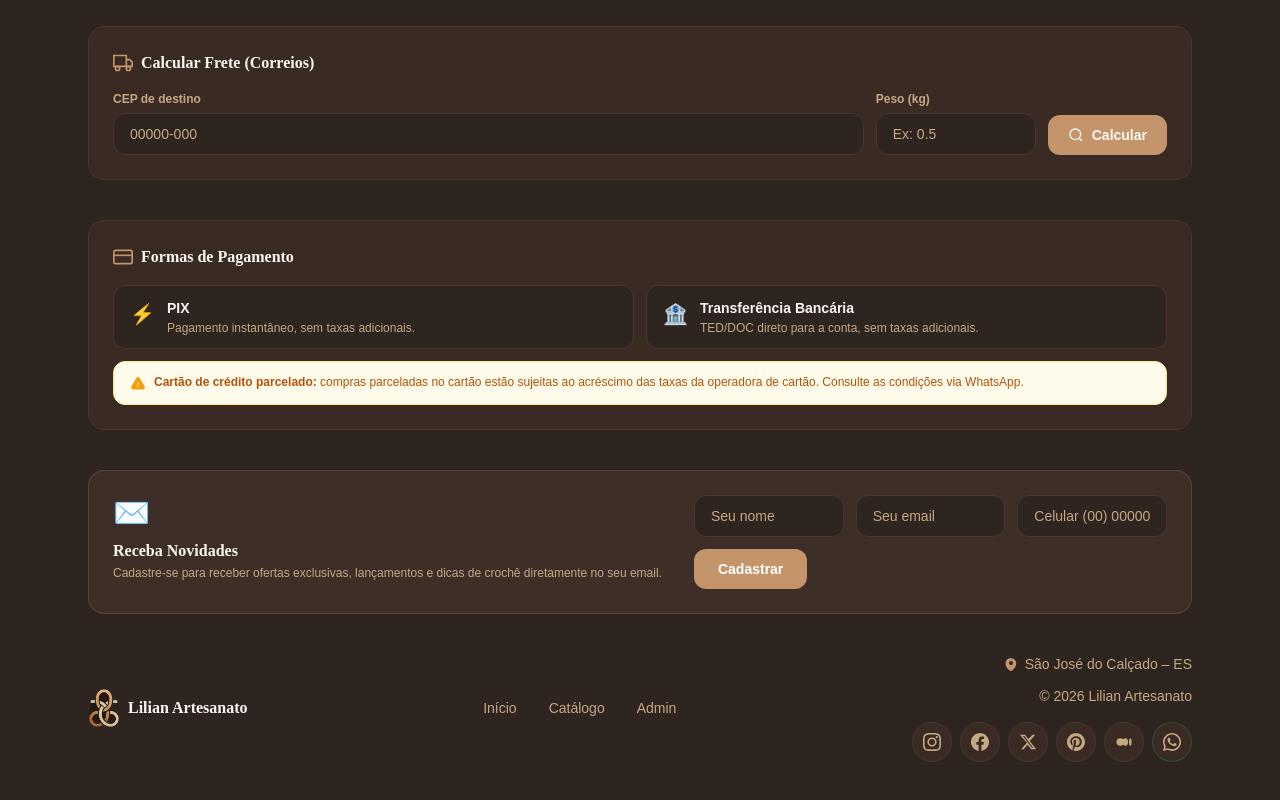
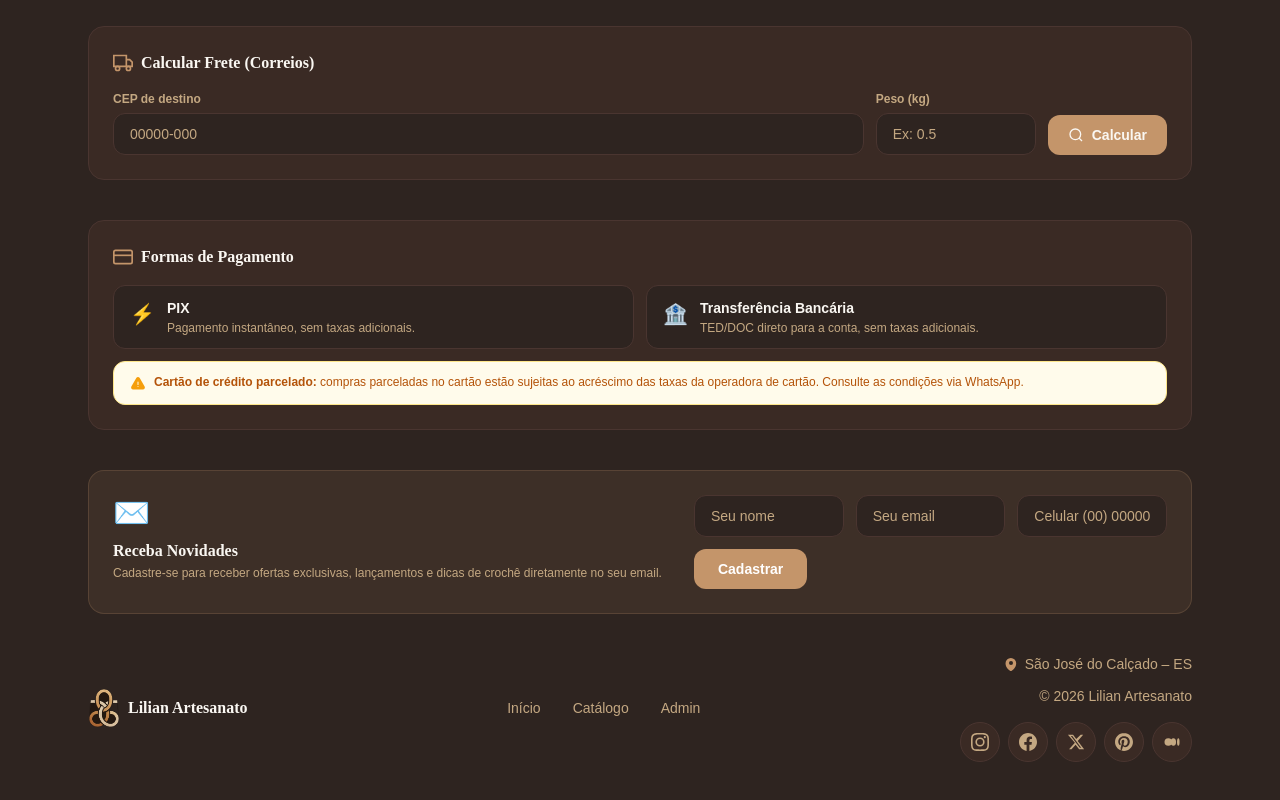
Before and after one commit to luizfernandodiaspeixoto-max/site-lilian-artesanato, a Next.js app: page /products in a window 1280 px wide. Shown: the part 6778-7578 px from the top of the page. Built offline with nearby package versions, Linux system fonts and the light colour scheme.

Commit message:
deploy: remove icone do whatsapp dos icones de redes sociais [2026-09-30 19:03]

```diff
--- a/src/components/SocialLinks.tsx
+++ b/src/components/SocialLinks.tsx
@@ -25,11 +25,6 @@ export const SOCIAL_LINKS = [
     name: 'Medium',
     href: 'https://medium.com/@llianbareli',
     label: 'Medium da Lílian Artesanato',
-  },
-  {
-    name: 'WhatsApp',
-    href: 'https://wa.me/5528999057982',
-    label: 'WhatsApp da Lílian Artesanato',
   },
 ] as const;
 
@@ -83,22 +78,12 @@ function MediumIcon() {
   );
 }
 
-function WhatsAppIcon() {
-  return (
-    <svg {...iconProps}>
-      <path d="M17.472 14.382c-.297-.149-1.758-.867-2.03-.967-.273-.099-.471-.148-.67.15-.197.297-.767.966-.94 1.164-.173.199-.347.223-.644.075-.297-.15-1.255-.463-2.39-1.475-.883-.788-1.48-1.761-1.653-2.059-.173-.297-.018-.458.13-.606.134-.133.298-.347.446-.52.149-.174.198-.298.298-.497.099-.198.05-.371-.025-.52-.075-.149-.669-1.612-.916-2.207-.242-.579-.487-.5-.669-.51-.173-.008-.371-.01-.57-.01-.198 0-.52.074-.792.372-.272.297-1.04 1.016-1.04 2.479 0 1.462 1.065 2.875 1.213 3.074.149.198 2.096 3.2 5.077 4.487.709.306 1.262.489 1.694.625.712.227 1.36.195 1.871.118.571-.085 1.758-.719 2.006-1.413.248-.694.248-1.289.173-1.413-.074-.124-.272-.198-.57-.347z" />
-      <path d="M12 0C5.373 0 0 5.373 0 12c0 2.123.554 4.118 1.528 5.852L0 24l6.335-1.508A11.945 11.945 0 0 0 12 24c6.627 0 12-5.373 12-12S18.627 0 12 0zm0 21.818a9.818 9.818 0 0 1-5.006-1.37l-.36-.213-3.76.895.952-3.653-.234-.374A9.818 9.818 0 1 1 12 21.818z" />
-    </svg>
-  );
-}
-
 const ICONS = {
   Instagram: InstagramIcon,
   Facebook: FacebookIcon,
   'X / Twitter': XIcon,
   Pinterest: PinterestIcon,
   Medium: MediumIcon,
-  WhatsApp: WhatsAppIcon,
 } as const;
 
 export default function SocialLinks({
@@ -114,7 +99,6 @@ export default function SocialLinks({
     <div className={`flex items-center gap-2 ${className}`} role="list" aria-label="Redes sociais">
       {SOCIAL_LINKS.map((social) => {
         const Icon = ICONS[social.name];
-        const isWhatsApp = social.name === 'WhatsApp';
         return (
           <a
             key={social.name}
@@ -126,9 +110,6 @@ export default function SocialLinks({
             role="listitem"
             className={[
               'inline-flex items-center justify-center rounded-full border border-border bg-card text-muted-foreground transition-all duration-200 hover:-translate-y-0.5 hover:border-accent/50 hover:text-accent',
-              isWhatsApp
-                ? 'border-green-600/30 text-green-500 hover:border-green-500 hover:text-green-400'
-                : '',
               showLabels ? 'gap-2 px-3 py-2' : 'h-10 w-10',
               iconClassName,
             ]
```
